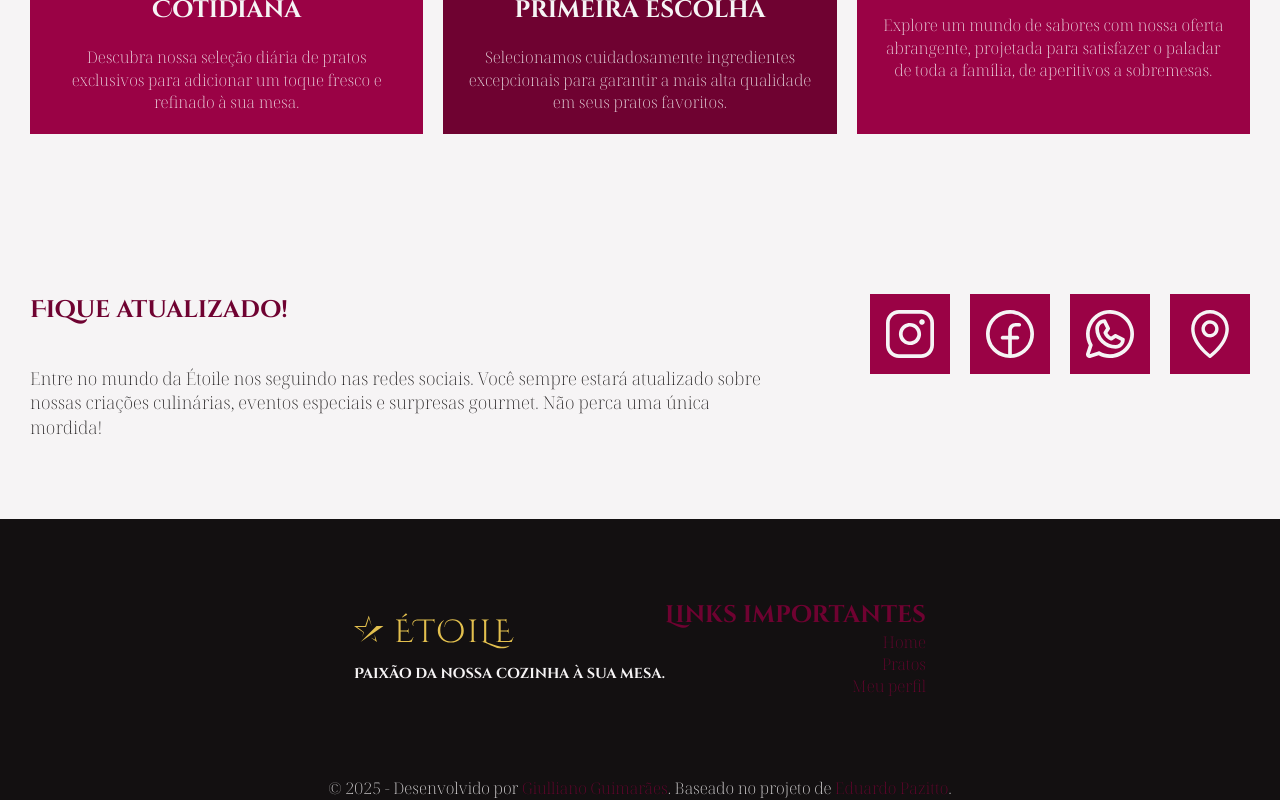
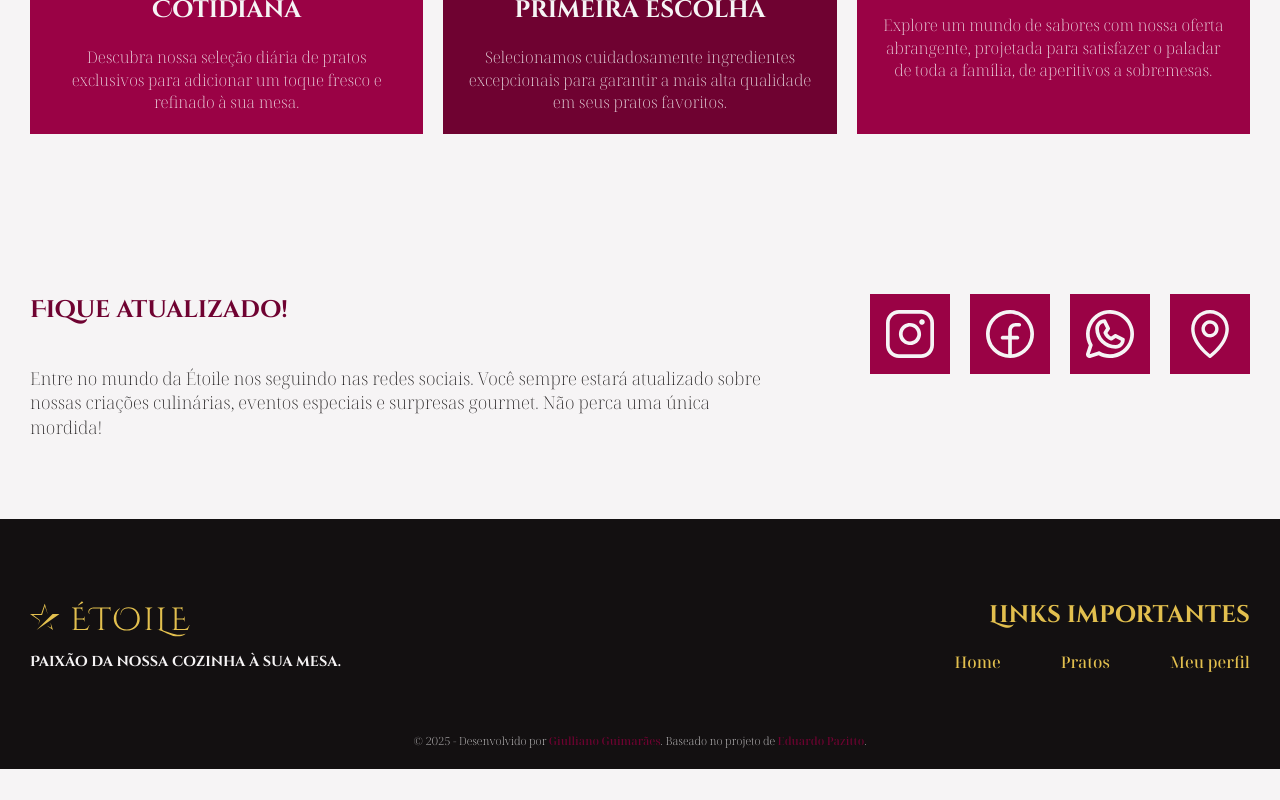
Before and after one commit to giullianoth/Etoile-React, a React (Vite) app: page / in a window 1280 px wide. Shown: the part 1316-2116 px from the top of the page. After the commit the page ends 2085 px from the top, so only its background shows below. Built offline with nearby package versions, Linux system fonts and the light colour scheme.

Commit message:
seção footer 2

```diff
--- a/src/components/Footer/Footer.module.css
+++ b/src/components/Footer/Footer.module.css
@@ -7,10 +7,11 @@
 
 .footer__container {
     display: flex;
-    justify-content: center;
+    justify-content: space-between;
     align-items: center;
     flex-wrap: wrap;
     row-gap: 40px;
+    padding-bottom: 40px;
 }
 
 .footer__logo {
@@ -32,9 +33,43 @@
     flex-basis: 100%;
 }
 
+.footer__menuTitle {
+    margin-bottom: 20px;
+}
+
+.footer__menuTitle h2 {
+    color: var(--color-old-gold);
+}
+
+.footer__menuList {
+    display: flex;
+    justify-content: center;
+    align-items: center;
+    flex-direction: column;
+    gap: 10px 60px;
+}
+
+.footer__menuItem a {
+    font-weight: var(--font-weight-text-bold);
+    color: var(--color-old-gold);
+}
+
+.footer__attribution {
+    padding: 20px;
+    font-size: 0.7em;
+}
+
+.footer__attribution a {
+    font-weight: var(--font-weight-text-bold);
+}
+
 @media screen and (min-width: 768px) {
     .footer__logo svg {
         width: 160px;
+    }
+
+    .footer__menuList {
+        flex-direction: row;
     }
 }
 
```
